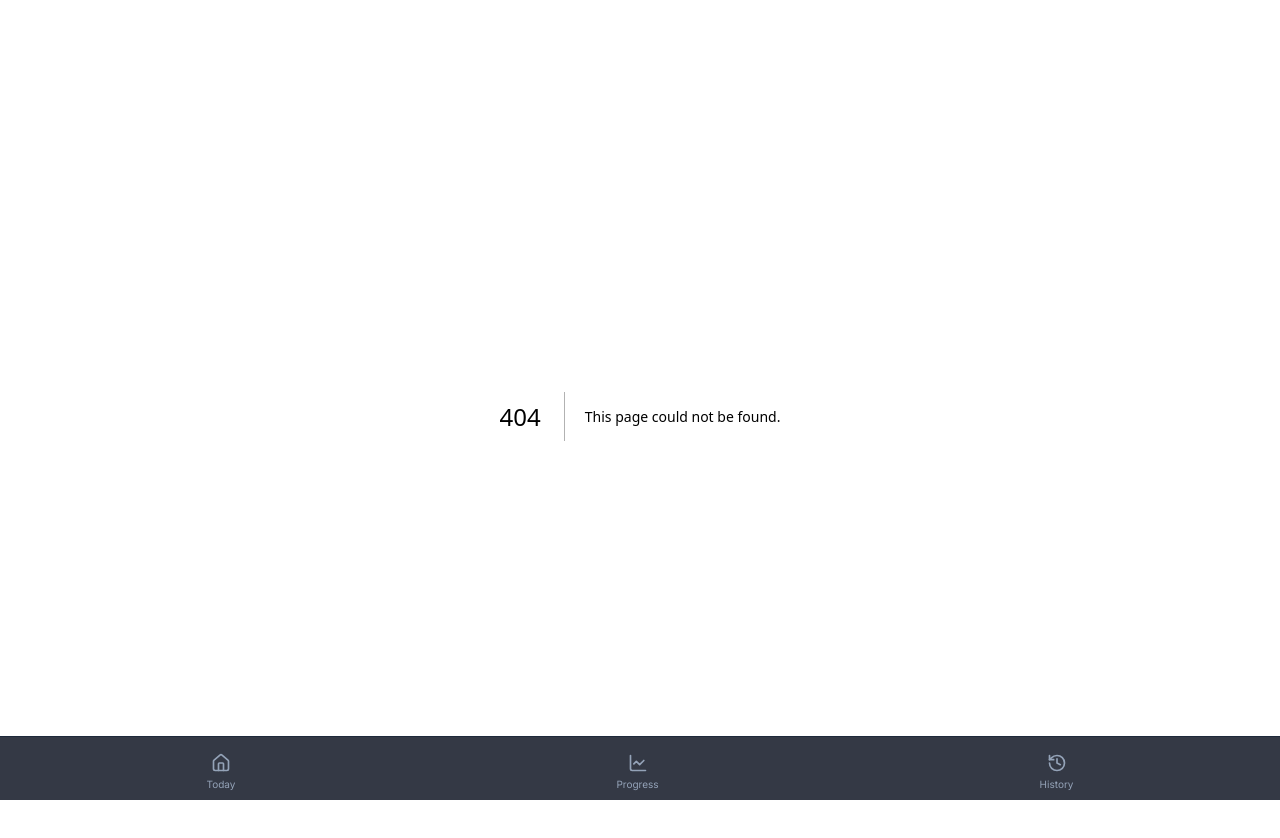
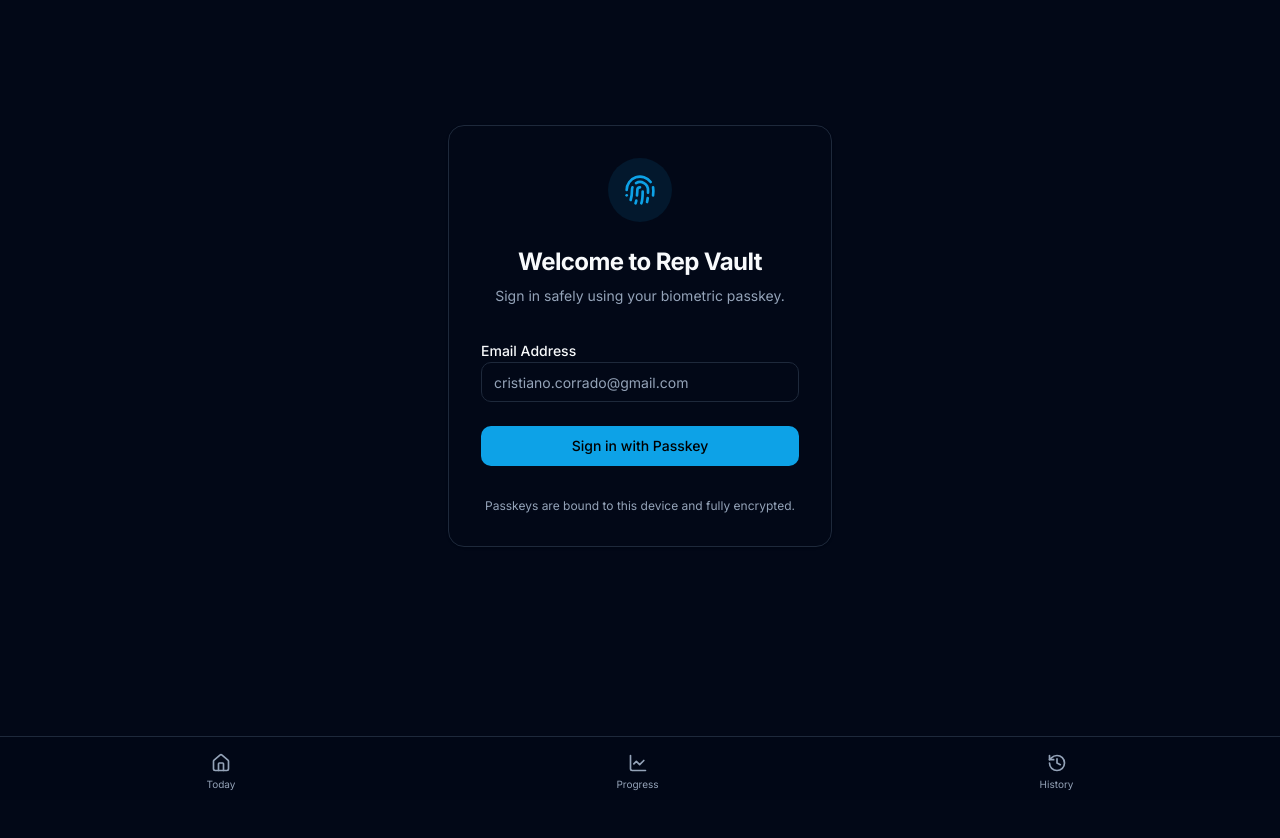
Before and after one commit to urand0mlab/rep-vault, a Next.js app: page /login in a window 1280 px wide. Before the commit this address had no page. Shown: the top 838 px of the page. After the commit the page ends 800 px from the top, so only its background shows below. Built offline with nearby package versions, Linux system fonts and the light colour scheme.

Commit message:
feat: build custom Rep Vault login page to fix favicon routing

```diff
--- a/src/app/layout.tsx
+++ b/src/app/layout.tsx
@@ -6,8 +6,11 @@ import { BottomNav } from "@/components/BottomNav";
 const inter = Inter({ subsets: ["latin"] });
 
 export const metadata: Metadata = {
-  title: "Anatoly Tracker",
+  title: "Rep Vault",
   description: "Track your workouts, reps, and historical progress.",
+  icons: {
+    icon: "/icon.png",
+  },
 };
 
 export default function RootLayout({
--- /dev/null
+++ b/src/app/login/page.tsx
@@ -0,0 +1,100 @@
+"use client";
+
+import { signIn } from "next-auth/react";
+import { useState } from "react";
+import { Fingerprint, Loader2 } from "lucide-react";
+import { useRouter } from "next/navigation";
+
+export default function LoginPage() {
+    const [email, setEmail] = useState("");
+    const [isLoading, setIsLoading] = useState(false);
+    const [error, setError] = useState<string | null>(null);
+    const router = useRouter();
+
+    const handleSignIn = async (e: React.FormEvent) => {
+        e.preventDefault();
+        setIsLoading(true);
+        setError(null);
+
+        try {
+            const result = await signIn("passkey", {
+                email,
+                redirect: false,
+                callbackUrl: "/",
+            });
+
+            if (result?.error) {
+                // "AccessDenied" or other specific Auth.js errors
+                setError("Sign in failed: " + result.error);
+            } else if (result?.ok) {
+                router.push(result.url || "/");
+                router.refresh();
+            }
+            // If successful, next-auth handles the redirect to callbackUrl
+        } catch (err) {
+            setError("An unexpected error occurred during sign in.");
+            console.error(err);
+        } finally {
+            setIsLoading(false);
+        }
+    };
+
+    return (
+        <div className="flex min-h-[80vh] flex-col items-center justify-center -mx-4">
+            <div className="w-full max-w-sm rounded-2xl border bg-card p-8 shadow-sm text-center">
+
+                <div className="mx-auto mb-6 flex h-16 w-16 items-center justify-center rounded-full bg-primary/10">
+                    <Fingerprint className="h-8 w-8 text-primary" />
+                </div>
+
+                <h1 className="mb-2 text-2xl font-bold tracking-tight">Welcome to Rep Vault</h1>
+                <p className="mb-8 text-sm text-muted-foreground">
+                    Sign in safely using your biometric passkey.
+                </p>
+
+                <form onSubmit={handleSignIn} className="flex flex-col gap-4">
+                    <div className="space-y-2 text-left">
+                        <label htmlFor="email" className="text-sm font-medium leading-none peer-disabled:cursor-not-allowed peer-disabled:opacity-70">
+                            Email Address
+                        </label>
+                        <input
+                            id="email"
+                            type="email"
+                            placeholder="cristiano.corrado@gmail.com"
+                            value={email}
+                            onChange={(e) => setEmail(e.target.value)}
+                            required
+                            disabled={isLoading}
+                            className="flex h-10 w-full rounded-md border border-input bg-background px-3 py-2 text-sm ring-offset-background file:border-0 file:bg-transparent file:text-sm file:font-medium placeholder:text-muted-foreground focus-visible:outline-none focus-visible:ring-2 focus-visible:ring-ring disabled:cursor-not-allowed disabled:opacity-50"
+                        />
+                    </div>
+
+                    {error && (
+                        <div className="p-3 text-sm rounded bg-red-500/10 text-red-500 border border-red-500/20">
+                            {error}
+                        </div>
+                    )}
+
+                    <button
+                        type="submit"
+                        disabled={isLoading}
+                        className="inline-flex items-center justify-center whitespace-nowrap rounded-md text-sm font-medium ring-offset-background transition-colors focus-visible:outline-none focus-visible:ring-2 focus-visible:ring-ring disabled:pointer-events-none disabled:opacity-50 bg-primary text-primary-foreground hover:bg-primary/90 h-10 px-4 py-2 mt-2"
+                    >
+                        {isLoading ? (
+                            <>
+                                <Loader2 className="mr-2 h-4 w-4 animate-spin" />
+                                Signing in...
+                            </>
+                        ) : (
+                            "Sign in with Passkey"
+                        )}
+                    </button>
+                </form>
+
+                <div className="mt-8 text-xs text-muted-foreground">
+                    Passkeys are bound to this device and fully encrypted.
+                </div>
+            </div>
+        </div>
+    );
+}
--- a/src/auth.ts
+++ b/src/auth.ts
@@ -15,6 +15,9 @@ export const { handlers, auth, signIn, signOut } = NextAuth({
     ],
     experimental: {
         enableWebAuthn: true,
+    },
+    pages: {
+        signIn: '/login',
     },
     session: {
         strategy: "jwt"
--- a/src/middleware.ts
+++ b/src/middleware.ts
@@ -1,12 +1,12 @@
 import { auth } from "@/auth"
 
 export default auth((req) => {
-    if (!req.auth && req.nextUrl.pathname !== "/api/auth/signin") {
-        const newUrl = new URL("/api/auth/signin", req.nextUrl.origin)
+    if (!req.auth && req.nextUrl.pathname !== "/login") {
+        const newUrl = new URL("/login", req.nextUrl.origin)
         return Response.redirect(newUrl)
     }
 })
 
 export const config = {
-    matcher: ["/((?!api/auth|_next/static|_next/image|favicon.ico|icon.png).*)"],
+    matcher: ["/((?!api/auth|login|_next/static|_next/image|favicon.ico|icon.png).*)"],
 }
```
